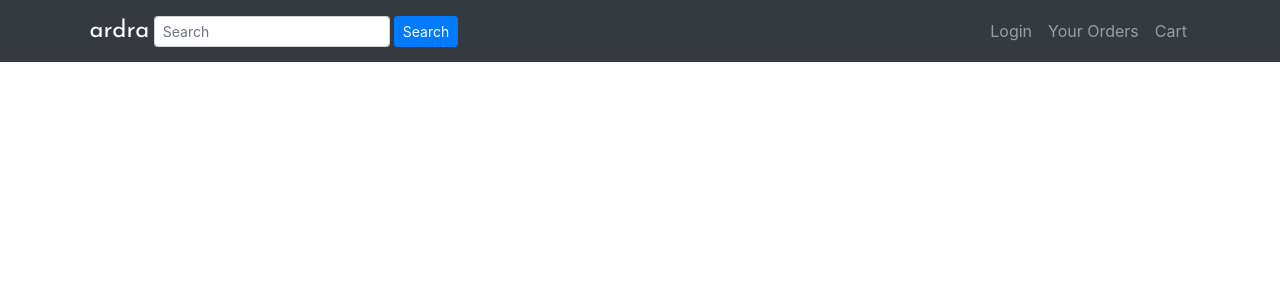
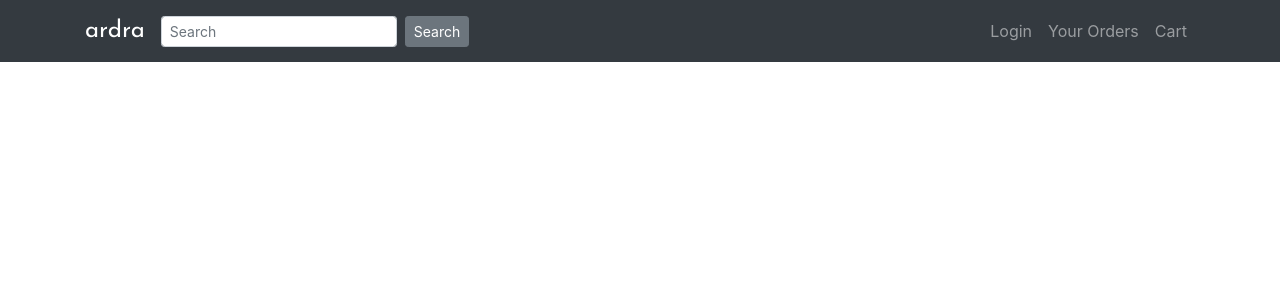
Before and after one commit to ardra-shop/ardrashop.com, a React (Create React App) app: page / in a window 1280 px wide. Shown: the top 300 px of the page. Built offline with nearby package versions, Linux system fonts and the light colour scheme.

Commit message:
Searchbar patch

```diff
--- a/public/index.html
+++ b/public/index.html
@@ -5,9 +5,9 @@
 		<link rel="icon" href="%PUBLIC_URL%/assets/icons/logo.jpeg" />
 		<meta name="viewport" content="width=device-width, initial-scale=1" />
 		<meta name="theme-color" content="#000000" />
-		<link rel="apple-touch-icon" href="%PUBLIC_URL%/icons/logo.jpeg" />
+		<link rel="apple-touch-icon" href="%PUBLIC_URL%/assets/icons/logo.jpeg" />
 		<title>
-			ardra - You want the best, We sell the best.
+			Ardra - You want the best, We sell the best.
 		</title>
 	</head>
 	<body>
--- a/src/components/NavigationBarComponent.js
+++ b/src/components/NavigationBarComponent.js
@@ -1,6 +1,6 @@
 import React, {Component} from 'react';
 import '../App.css';
-import { Navbar, NavbarBrand, Nav, NavbarToggler, Collapse, NavItem, Button } from 'reactstrap';
+import { Navbar, NavbarBrand, Nav, NavbarToggler, Collapse, NavItem, Button, Input, Form, FormGroup } from 'reactstrap';
 import {NavLink} from 'react-router-dom';
 
 class NavigationBarComponent extends Component{
@@ -25,24 +25,17 @@ class NavigationBarComponent extends Component{
                 <Navbar className="bg-dark" dark expand="md">
                     <div className="container">
                         <NavbarToggler onClick={this.toggleNav} />
-                        &nbsp;
-                        <NavbarBrand className="m-auto" href="/">
+                        <NavbarBrand className="" href="/">
                             <div className='brandname'>
                                 ardra
                             </div>
                         </NavbarBrand>
-                        &nbsp;
-                        <Nav>
-                            <form className='form-inline'>
-                                <div className="form-group">
-                                    <input className="form-control form-control-sm" placeholder="Search"/>
-                                    <button type="submit" className="ml-1 btn btn-sm btn-primary d-none d-md-block">
-                                        Search
-                                    </button>
-                                </div>
-                            </form>
-                        </Nav>
-                        &nbsp;
+                        <Form className="form-inline my-2 my-lg-0">
+                            <Input className="form-control form-control-sm mr-sm-2" type="search" placeholder="Search" aria-label="Search"/>
+                            <Button className="btn btn-sm btn-primary my-2 my-sm-0 d-none d-md-block" type="submit">
+                                Search
+                            </Button>
+                        </Form>
                         <Collapse isOpen={this.state.isNavOpen} navbar>
                             <Nav className="ml-auto" navbar>
                             	<NavItem>
```
